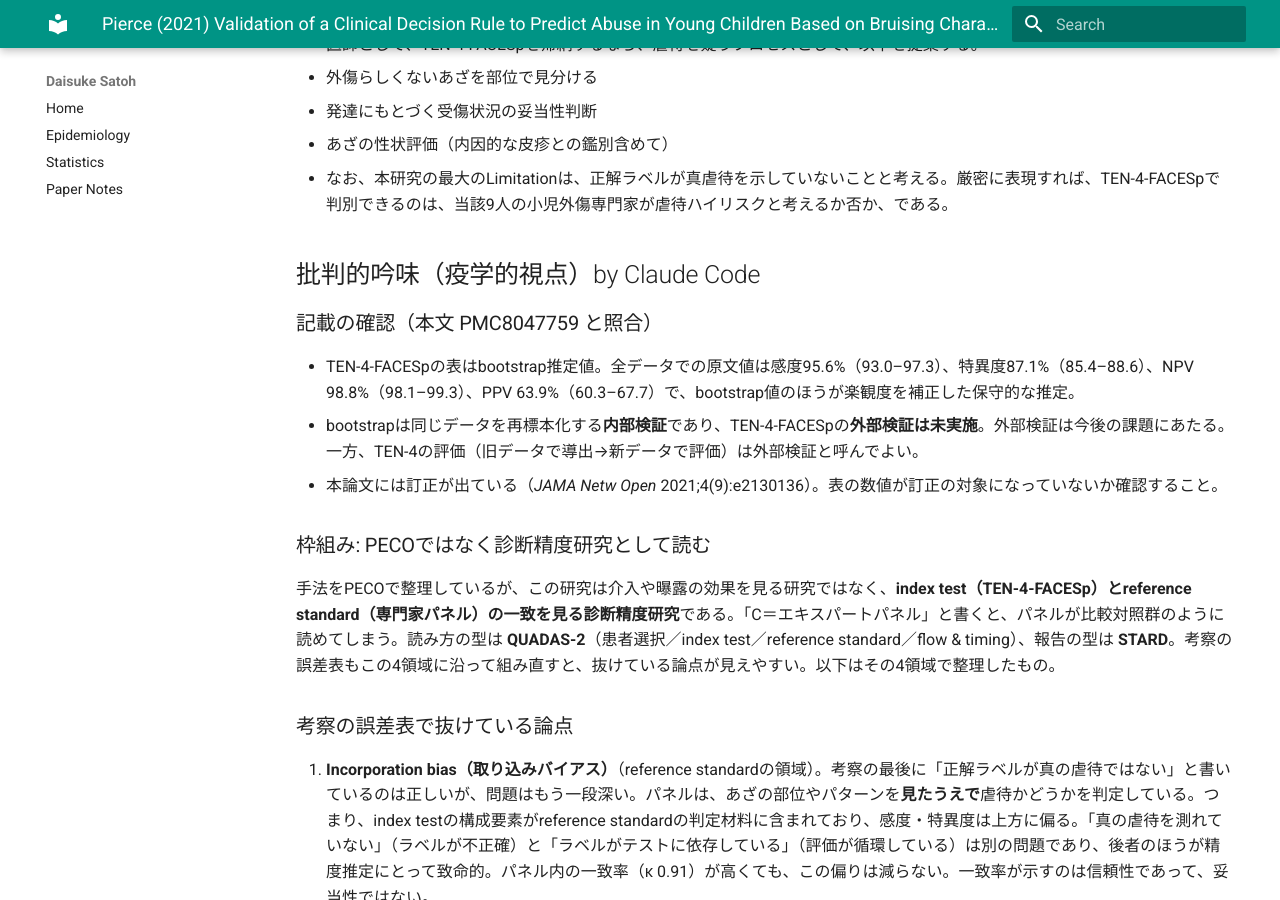
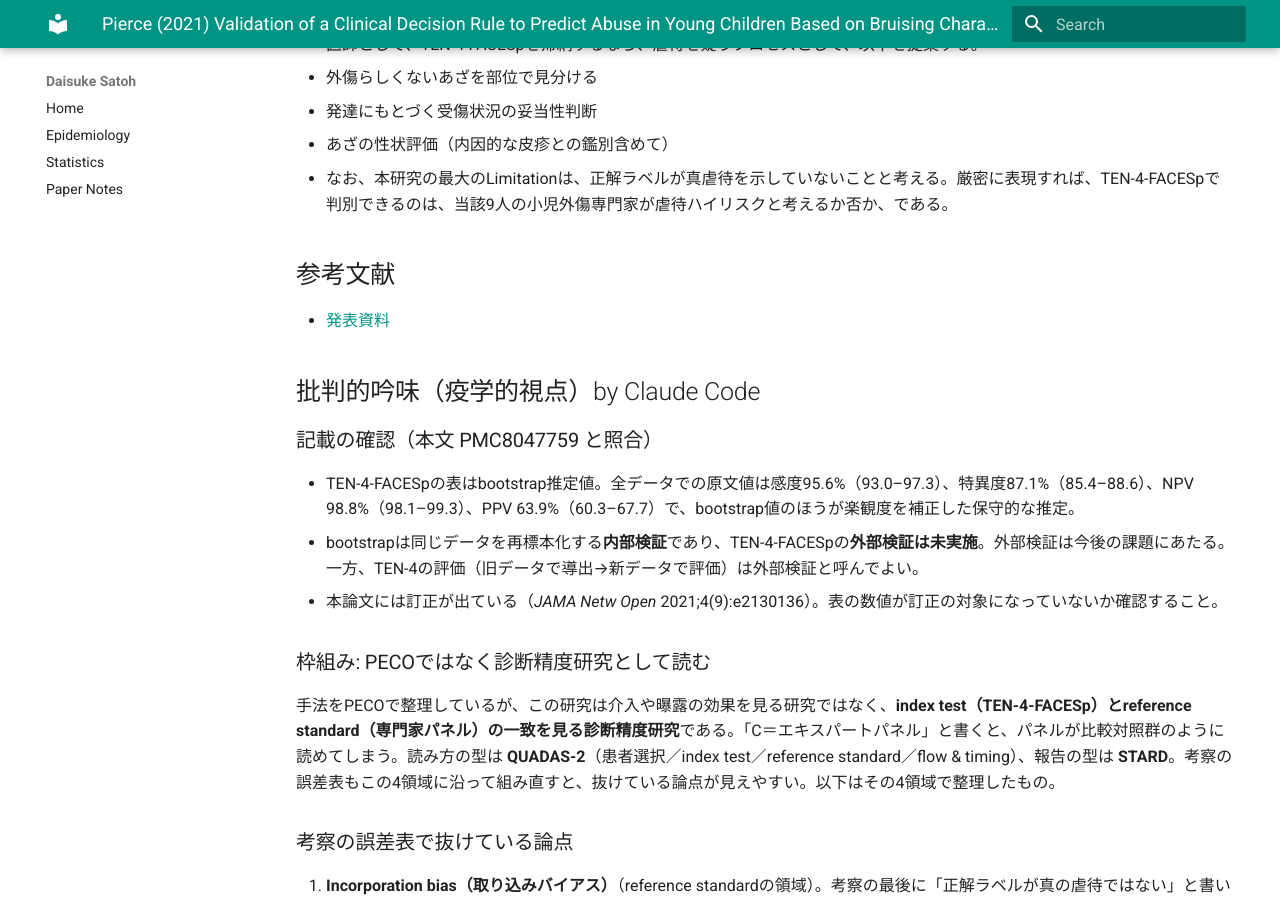
Before and after one commit to dsatoh20/dsatoh20.github.io, an MkDocs documentation site: the page built from docs/paper_notes/2026-11-17_Pierce2021_bruising-abuse-decision-rule.md, in a window 1280 px wide and 900 px high, scrolled down 2690 px. Built offline with MkDocs 1.6.1 and Material for MkDocs 9.7.7, drawn with Linux system fonts in a browser that asks for light colours.

Commit message:
sync: update from career repo

```diff
--- a/docs/paper_notes/2026-11-17_Pierce2021_bruising-abuse-decision-rule.md
+++ b/docs/paper_notes/2026-11-17_Pierce2021_bruising-abuse-decision-rule.md
@@ -72,6 +72,9 @@
   3. あざの性状評価（内因的な皮疹との鑑別含めて）
 - なお、本研究の最大のLimitationは、正解ラベルが真虐待を示していないことと考える。厳密に表現すれば、TEN-4-FACESpで判別できるのは、当該9人の小児外傷専門家が虐待ハイリスクと考えるか否か、である。
 
+## 参考文献
+- [発表資料](https://docs.google.com/presentation/d/1R_RSMwiVFrrVCx5Kpw0r_VL473DWzaWQhjtEzQ30psw/edit?usp=sharing)
+
 ## 批判的吟味（疫学的視点）by Claude Code
 
 ### 記載の確認（本文 PMC8047759 と照合）
```
Also changed, not shown: other parts of docs/paper_notes/2026-11-17_Pierce2021_bruising-abuse-decision-rule.md (+0 -3 lines).
